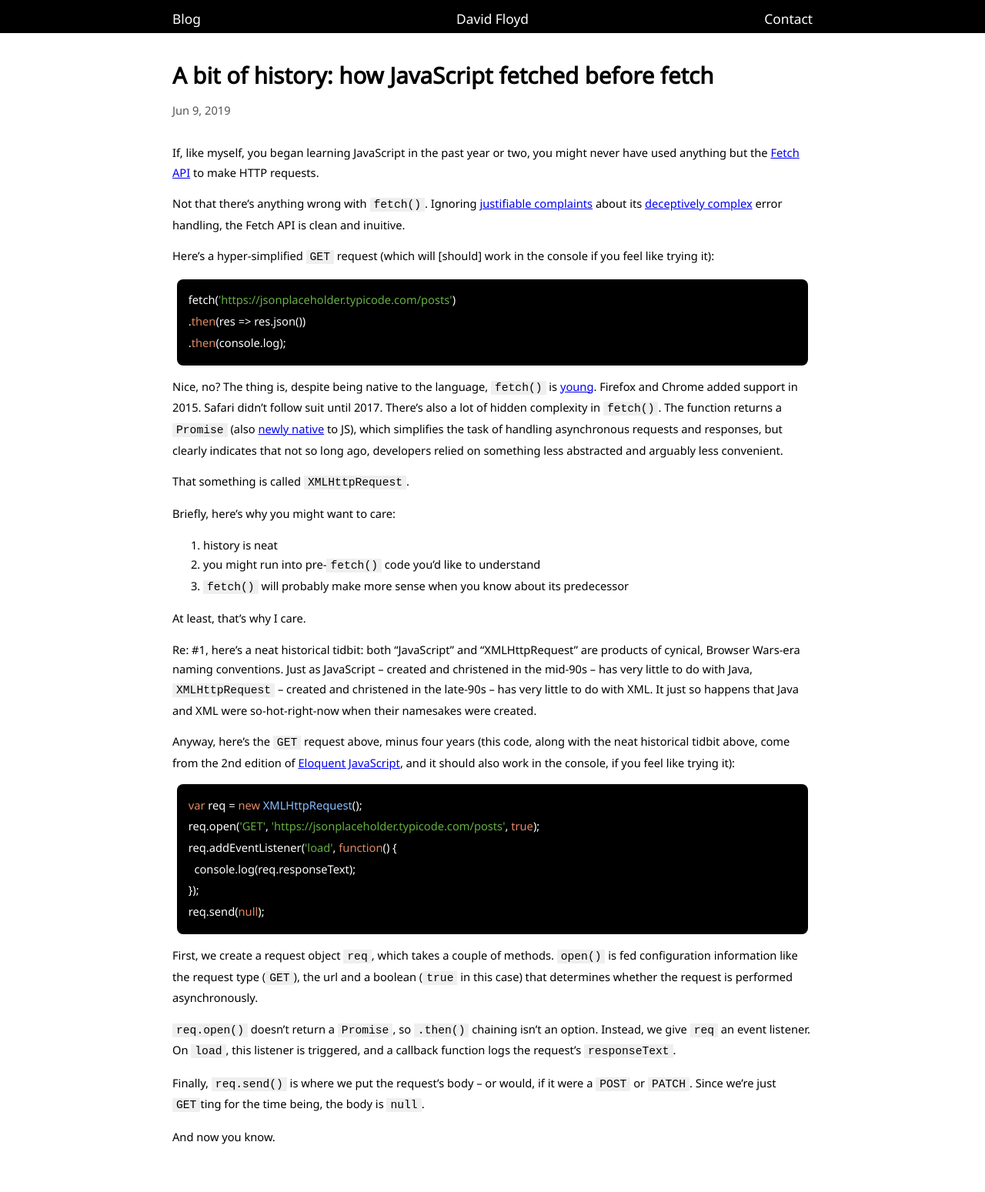
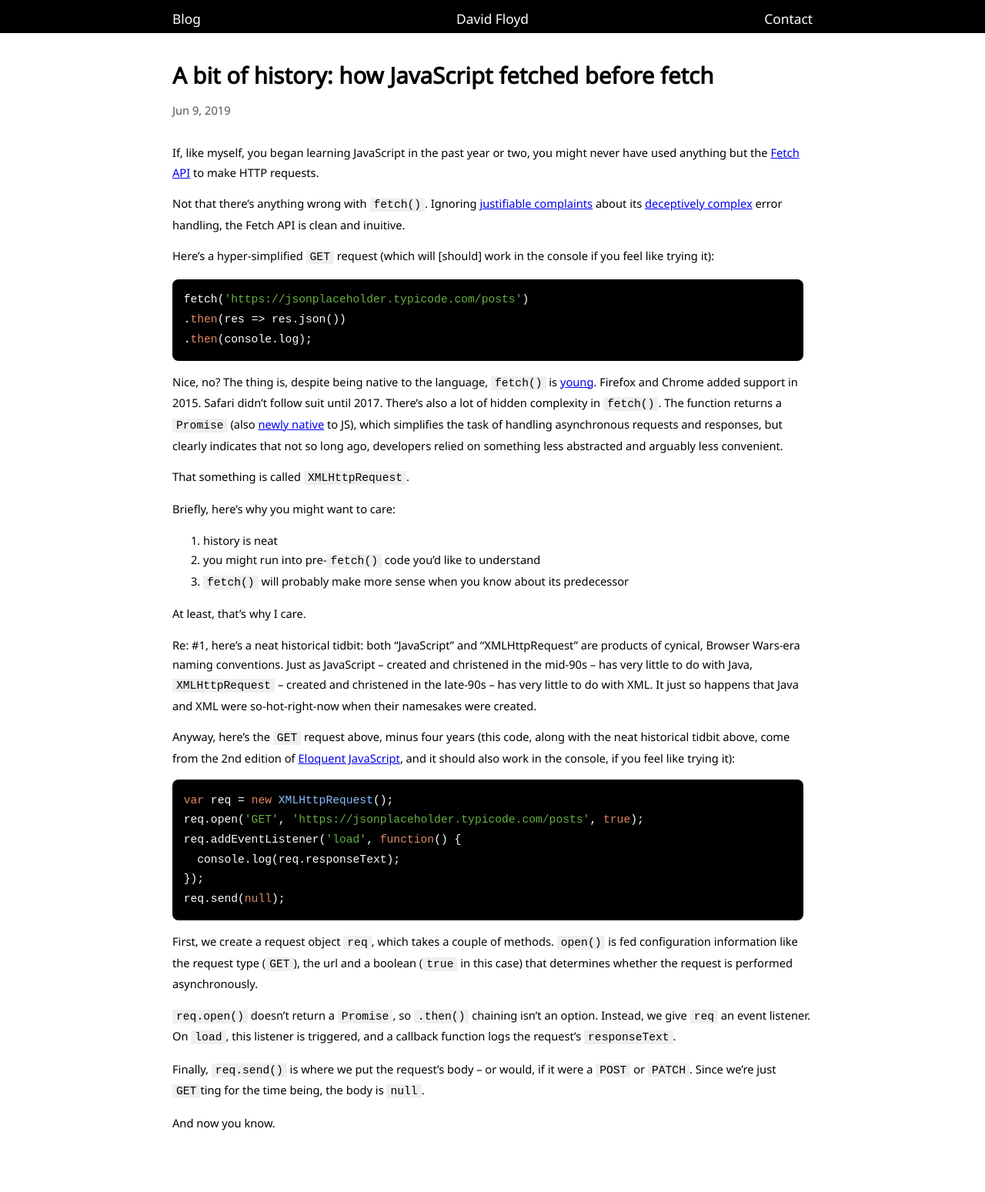
Before and after one commit to davidfloyd91/davidfloyd91.github.io, a Jekyll site: the page built from _posts/2019-06-09-fetch-xmlhttprequest.markdown, in a window 1280 px wide. Shown: the whole page at 77% size. Built offline with Jekyll 4.4.1, drawn with Linux system fonts in a browser that asks for light colours.

Commit message:
more code highlighting - monospace and flush to left

```diff
--- a/assets/css/custom.css
+++ b/assets/css/custom.css
@@ -232,16 +232,18 @@ code {
   background-color: #efefef;
   font-family: monospace;
   padding: 1px 5px;
-  margin: 0;
-  position: relative;
-  max-width: 100%;
 }
 
 pre {
-  /* overflow-x: auto; */
   word-wrap: break-word;
+  display: inline-block;
 }
 
 pre.prettyprint {
   border: 0 !important;
+  margin: 0 !important;
 }
+
+.prettyprint span {
+  font-family: monospace;
+}
```
